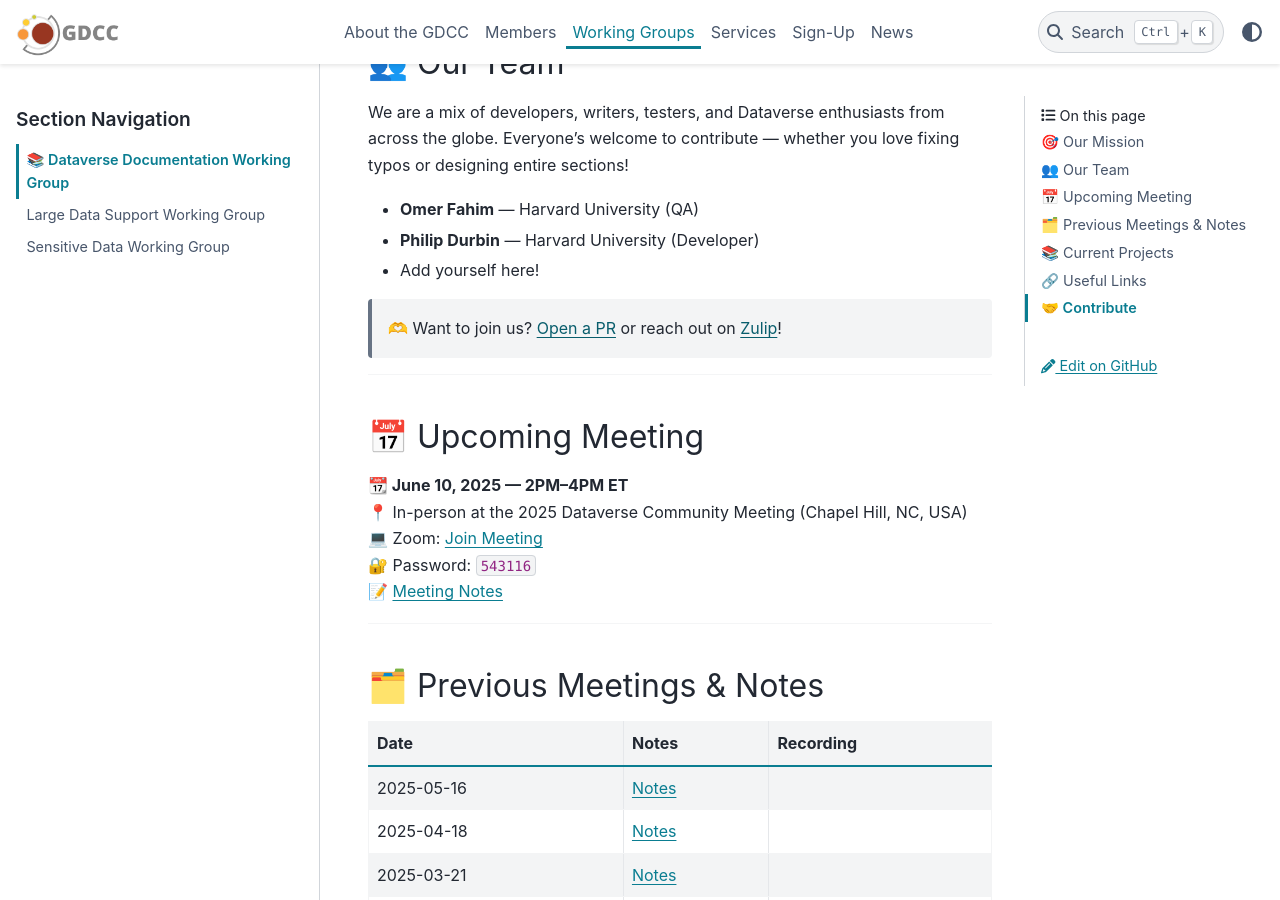
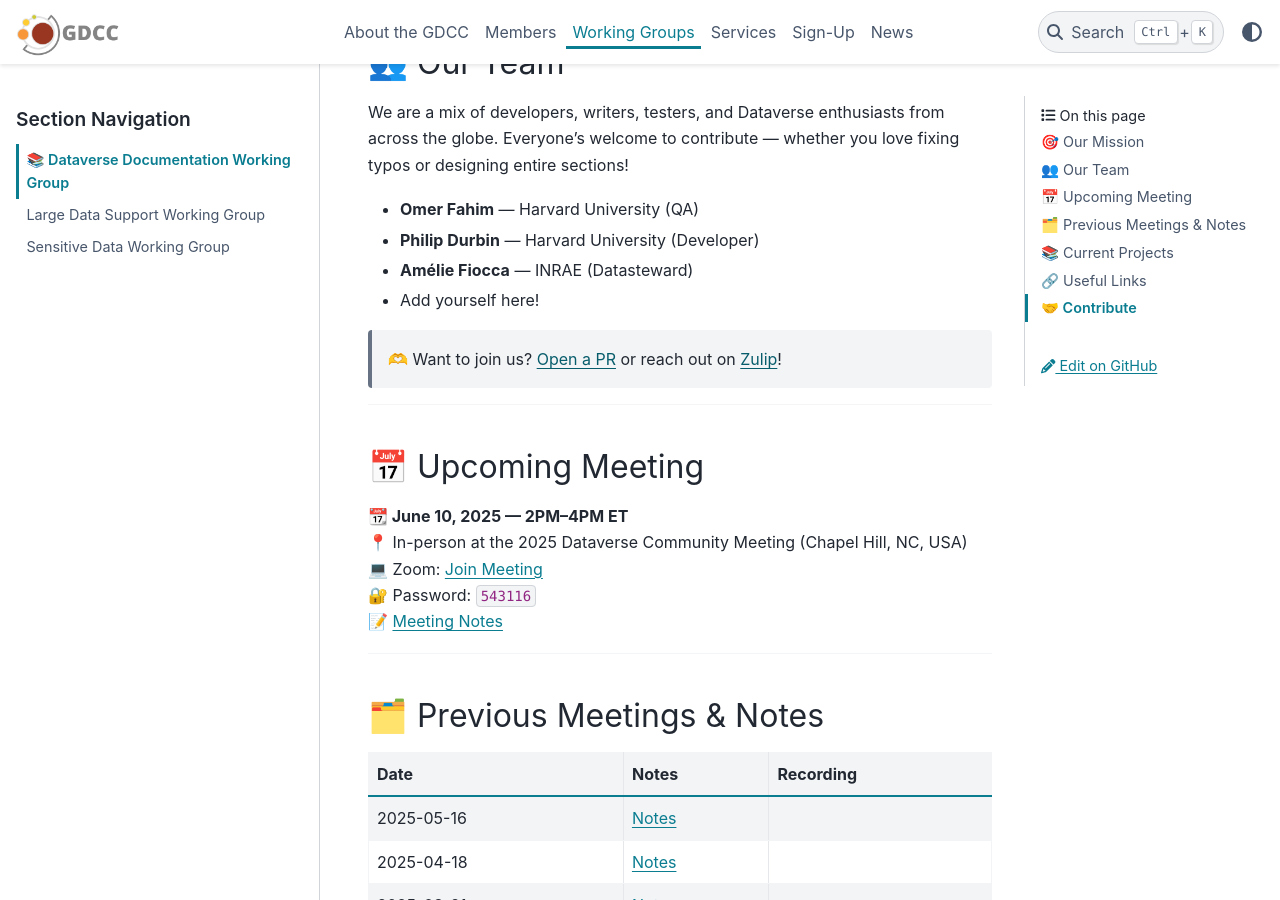
Before and after one commit to gdcc/www.gdcc.io, a Sphinx documentation site: the page built from source/working-groups/documentation.md, in a window 1280 px wide and 900 px high, scrolled down 757 px. Built offline with Sphinx 7.4.7 and the PyData theme 0.15.4, drawn with Linux system fonts in a browser that asks for light colours.

Commit message:
Update documentation.md
add my name in the team list

```diff
--- a/source/working-groups/documentation.md
+++ b/source/working-groups/documentation.md
@@ -23,6 +23,7 @@
 
 - **Omer Fahim** — Harvard University (QA)
 - **Philip Durbin** — Harvard University (Developer)
+- **Amélie Fiocca** — INRAE (Datasteward)
 - Add yourself here!
 
 > 🫶 Want to join us? [Open a PR](https://github.com/gdcc/www.gdcc.io) or reach out on [Zulip](https://dataverse.zulipchat.com/#narrow/channel/446770-docs)!
```
